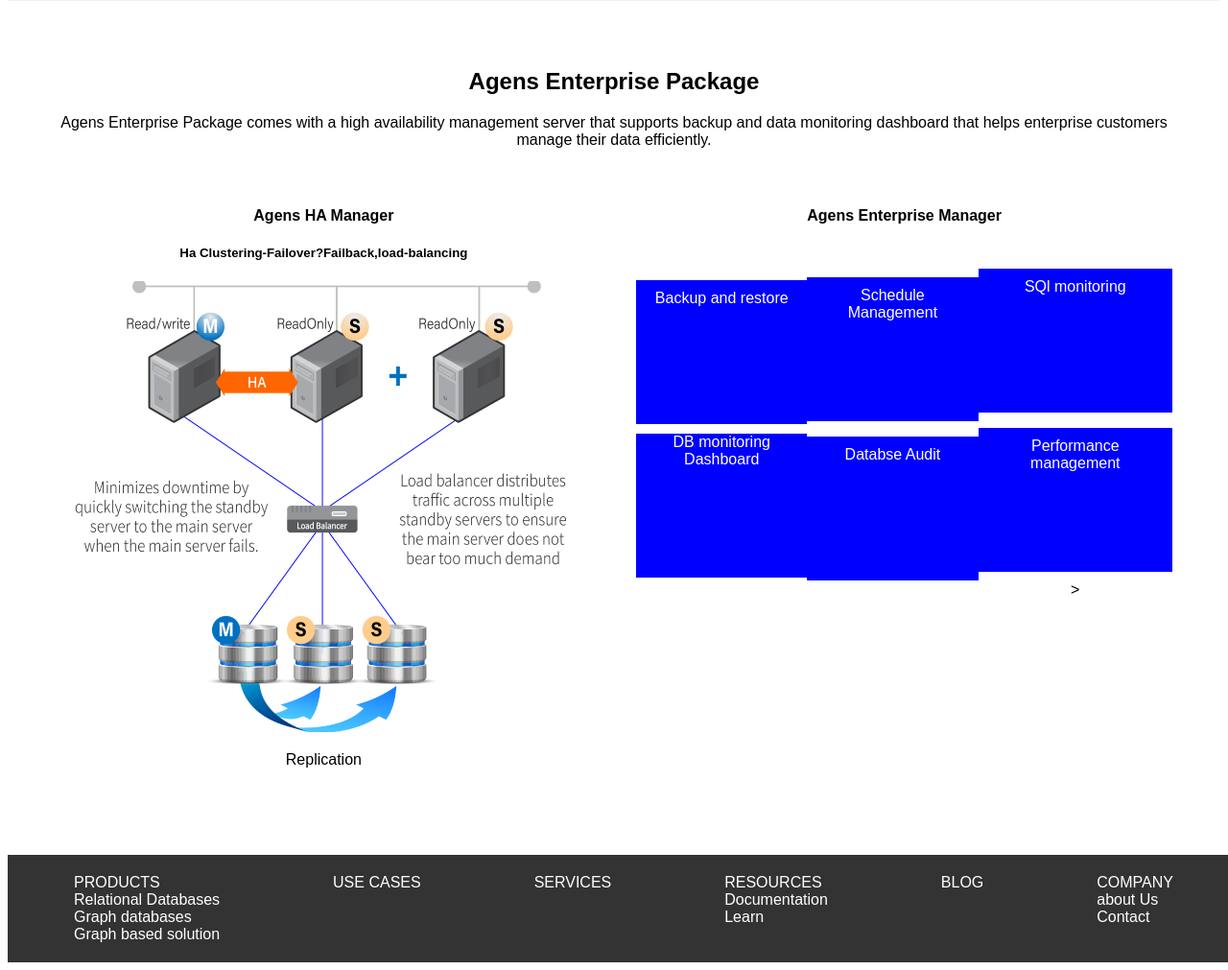
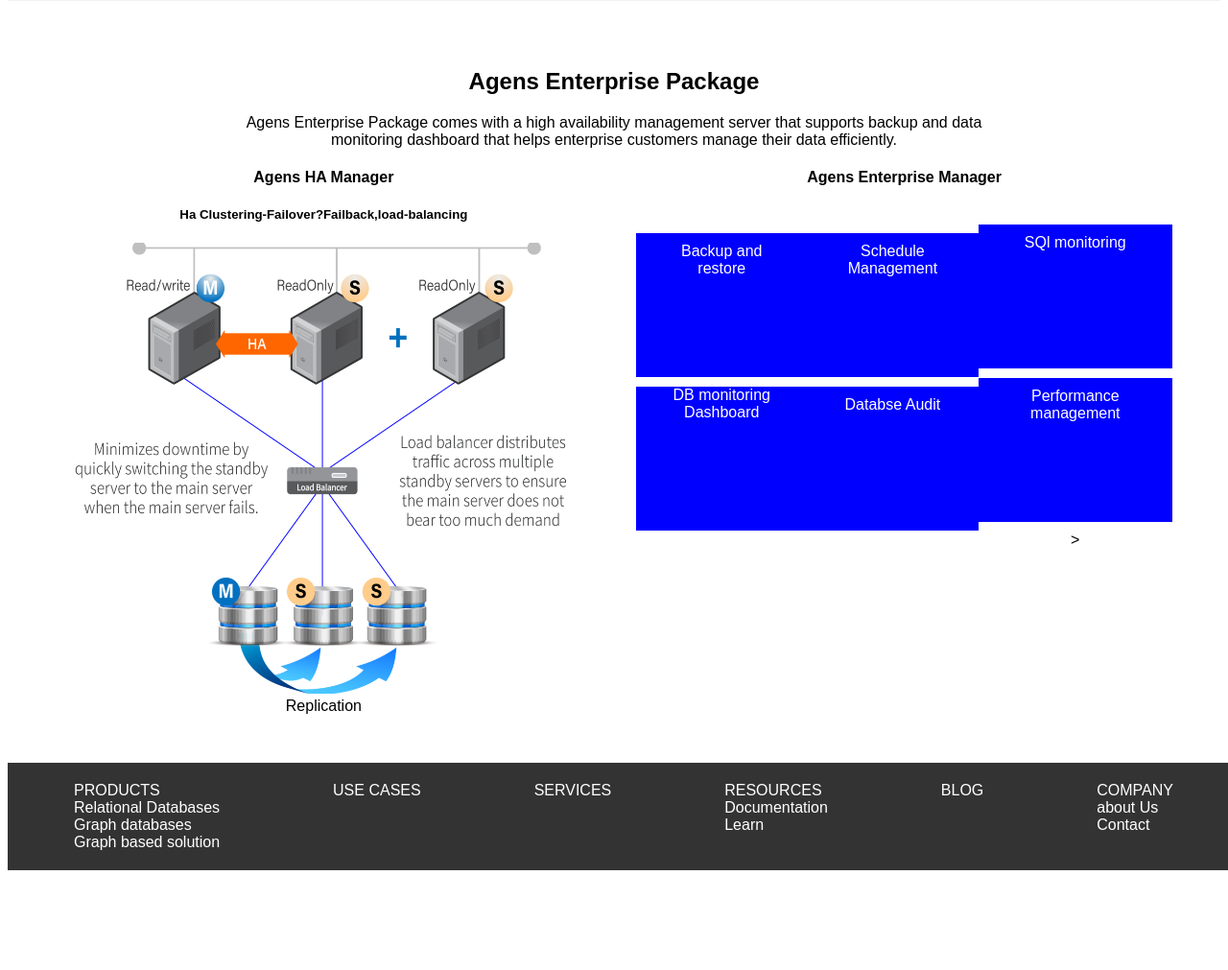
Before and after one commit to Michael-Ogaye/bitnine_pages, a Django app: page / in a window 1280 px wide. Shown: the part 2736-3747 px from the top of the page at 96% size. After the commit the page ends 3643 px from the top, so only its background shows below. Run offline with Django 4.2, Linux system fonts and the light colour scheme; a user stored in the database is signed in; some web fonts are replaced.

Commit message:
Update home.html
st

```diff
--- a/bitapp/templates/bitapp/home.html
+++ b/bitapp/templates/bitapp/home.html
@@ -366,6 +366,9 @@
 
     .enterprise p {
         margin-bottom: 40px;
+        width:70%;
+        margin:0 auto;
+        text-align:center;
     }
 
     /* Styling for the bel class */
@@ -443,7 +446,9 @@
     .bel .rotate .back p {
         padding: 10px;
     }
-
+   .rotate{
+       display:block;
+   }
 
 
     /* Styling for the bottom section */
```
